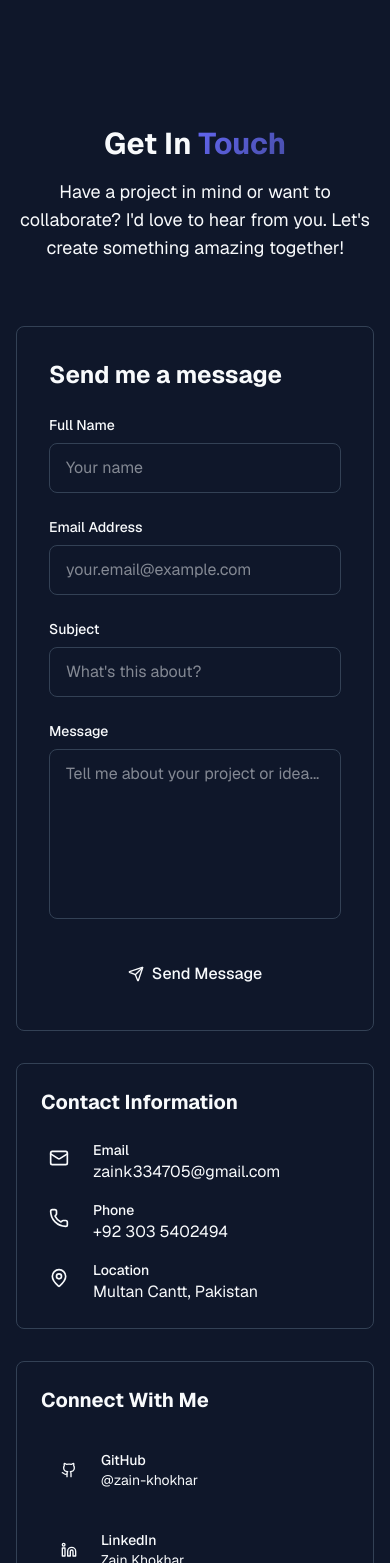
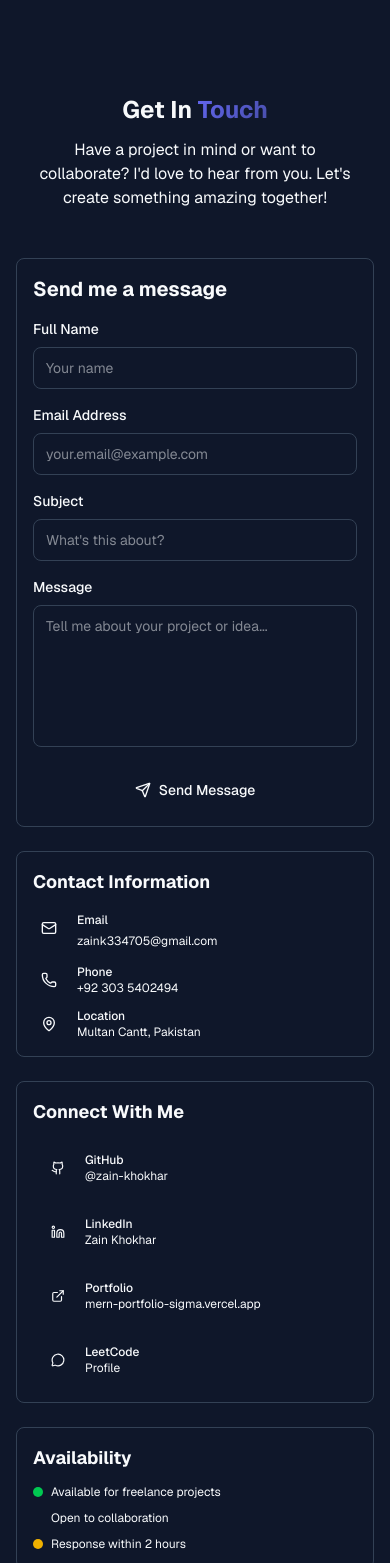
Before and after one commit to zain-khokhar/portfolio, a Next.js app: page / in a window 390 px wide. Shown: the part 9845-11408 px from the top of the page. Built offline with nearby package versions, Linux system fonts and the light colour scheme.

Commit message:
feat: enhance contact form with mobile optimization and iOS zoom prevention

```diff
--- a/src/app/components/ContactSection.js
+++ b/src/app/components/ContactSection.js
@@ -82,7 +82,7 @@ const ContactSection = () => {
   };
 
   return (
-    <section id="contact" className="py-20 bg-secondary/10">
+    <section id="contact" className="py-12 sm:py-16 lg:py-20 bg-secondary/10">
       <div className="max-w-7xl mx-auto px-4 sm:px-6 lg:px-8">
         {/* Header */}
         <motion.div
@@ -90,18 +90,18 @@ const ContactSection = () => {
           whileInView={{ opacity: 1, y: 0 }}
           viewport={{ once: true }}
           transition={{ duration: 0.8 }}
-          className="text-center mb-16"
+          className="text-center mb-12 sm:mb-16"
         >
-          <h2 className="text-3xl md:text-4xl font-bold mb-4">
+          <h2 className="text-2xl sm:text-3xl md:text-4xl font-bold mb-3 sm:mb-4">
             Get In <span className="gradient-text">Touch</span>
           </h2>
-          <p className="text-muted-foreground text-lg max-w-2xl mx-auto">
+          <p className="text-muted-foreground text-base sm:text-lg max-w-2xl mx-auto px-4">
             Have a project in mind or want to collaborate? I&apos;d love to hear from you.
             Let&apos;s create something amazing together!
           </p>
         </motion.div>
 
-        <div className="grid lg:grid-cols-3 gap-8">
+        <div className="grid lg:grid-cols-3 gap-6 sm:gap-8">
           {/* Contact Form */}
           <motion.div
             initial={{ opacity: 0, x: -30 }}
@@ -110,11 +110,11 @@ const ContactSection = () => {
             transition={{ duration: 0.8 }}
             className="lg:col-span-2"
           >
-            <div className="bg-card border border-border rounded-lg p-8">
-              <h3 className="text-2xl font-bold mb-6">Send me a message</h3>
+            <div className="bg-card border border-border rounded-lg p-4 sm:p-6 lg:p-8">
+              <h3 className="text-xl sm:text-2xl font-bold mb-4 sm:mb-6">Send me a message</h3>
 
-              <form onSubmit={handleSubmit} className="space-y-6">
-                <div className="grid md:grid-cols-2 gap-6">
+              <form onSubmit={handleSubmit} className="space-y-4 sm:space-y-6">
+                <div className="grid md:grid-cols-2 gap-4 sm:gap-6">
                   <div>
                     <label htmlFor="name" className="block text-sm font-medium mb-2">
                       Full Name
@@ -126,7 +126,7 @@ const ContactSection = () => {
                       value={formData.name}
                       onChange={handleChange}
                       required
-                      className="w-full px-4 py-3 bg-background border border-border rounded-lg focus:ring-2 focus:ring-primary focus:border-transparent outline-none transition-colors duration-200"
+                      className="w-full px-3 sm:px-4 py-2.5 sm:py-3 bg-background border border-border rounded-lg focus:ring-2 focus:ring-primary focus:border-transparent outline-none transition-colors duration-200 text-sm sm:text-base touch-manipulation"
                       placeholder="Your name"
                     />
                   </div>
@@ -142,7 +142,7 @@ const ContactSection = () => {
                       value={formData.email}
                       onChange={handleChange}
                       required
-                      className="w-full px-4 py-3 bg-background border border-border rounded-lg focus:ring-2 focus:ring-primary focus:border-transparent outline-none transition-colors duration-200"
+                      className="w-full px-3 sm:px-4 py-2.5 sm:py-3 bg-background border border-border rounded-lg focus:ring-2 focus:ring-primary focus:border-transparent outline-none transition-colors duration-200 text-sm sm:text-base touch-manipulation"
                       placeholder="your.email@example.com"
                     />
                   </div>
@@ -159,7 +159,7 @@ const ContactSection = () => {
                     value={formData.subject}
                     onChange={handleChange}
                     required
-                    className="w-full px-4 py-3 bg-background border border-border rounded-lg focus:ring-2 focus:ring-primary focus:border-transparent outline-none transition-colors duration-200"
+                    className="w-full px-3 sm:px-4 py-2.5 sm:py-3 bg-background border border-border rounded-lg focus:ring-2 focus:ring-primary focus:border-transparent outline-none transition-colors duration-200 text-sm sm:text-base touch-manipulation"
                     placeholder="What's this about?"
                   />
                 </div>
@@ -175,7 +175,7 @@ const ContactSection = () => {
                     onChange={handleChange}
                     required
                     rows={6}
-                    className="w-full px-4 py-3 bg-background border border-border rounded-lg focus:ring-2 focus:ring-primary focus:border-transparent outline-none transition-colors duration-200 resize-none"
+                    className="w-full px-3 sm:px-4 py-2.5 sm:py-3 bg-background border border-border rounded-lg focus:ring-2 focus:ring-primary focus:border-transparent outline-none transition-colors duration-200 resize-none text-sm sm:text-base touch-manipulation"
                     placeholder="Tell me about your project or idea..."
                   />
                 </div>
@@ -185,7 +185,7 @@ const ContactSection = () => {
                   disabled={isSubmitting}
                   whileHover={{ scale: 1.02 }}
                   whileTap={{ scale: 0.98 }}
-                  className="w-full md:w-auto px-8 py-3 bg-primary text-primary-foreground rounded-lg hover:bg-primary/90 transition-colors duration-200 font-medium flex items-center justify-center space-x-2 disabled:opacity-50 disabled:cursor-not-allowed"
+                  className="w-full sm:w-auto px-6 sm:px-8 py-2.5 sm:py-3 bg-primary text-primary-foreground rounded-lg hover:bg-primary/90 transition-colors duration-200 font-medium flex items-center justify-center space-x-2 disabled:opacity-50 disabled:cursor-not-allowed text-sm sm:text-base touch-manipulation"
                 >
                   {isSubmitting ? (
                     <>
@@ -209,12 +209,12 @@ const ContactSection = () => {
             whileInView={{ opacity: 1, x: 0 }}
             viewport={{ once: true }}
             transition={{ duration: 0.8, delay: 0.2 }}
-            className="space-y-8"
+            className="space-y-6 sm:space-y-8"
           >
             {/* Contact Details */}
-            <div className="bg-card border border-border rounded-lg p-6">
-              <h3 className="text-xl font-bold mb-6">Contact Information</h3>
-              <div className="space-y-4">
+            <div className="bg-card border border-border rounded-lg p-4 sm:p-6">
+              <h3 className="text-lg sm:text-xl font-bold mb-4 sm:mb-6">Contact Information</h3>
+              <div className="space-y-3 sm:space-y-4">
                 {contactInfo.map((info, index) => (
                   <motion.div
                     key={info.label}
@@ -222,22 +222,22 @@ const ContactSection = () => {
                     whileInView={{ opacity: 1, y: 0 }}
                     viewport={{ once: true }}
                     transition={{ duration: 0.5, delay: index * 0.1 }}
-                    className="flex items-start space-x-4"
+                    className="flex items-start space-x-3 sm:space-x-4"
                   >
-                    <div className="p-2 bg-primary/10 rounded-lg">
-                      <info.icon className="h-5 w-5 text-primary" />
+                    <div className="p-2 bg-primary/10 rounded-lg flex-shrink-0">
+                      <info.icon className="h-4 w-4 sm:h-5 sm:w-5 text-primary" />
                     </div>
-                    <div>
-                      <p className="font-medium text-sm">{info.label}</p>
+                    <div className="min-w-0 flex-1">
+                      <p className="font-medium text-xs sm:text-sm">{info.label}</p>
                       {info.link !== '#' ? (
                         <a
                           href={info.link}
-                          className="text-muted-foreground hover:text-primary transition-colors duration-200"
+                          className="text-muted-foreground hover:text-primary transition-colors duration-200 text-xs sm:text-sm break-words touch-manipulation"
                         >
                           {info.value}
                         </a>
                       ) : (
-                        <p className="text-muted-foreground">{info.value}</p>
+                        <p className="text-muted-foreground text-xs sm:text-sm">{info.value}</p>
                       )}
                     </div>
                   </motion.div>
@@ -246,9 +246,9 @@ const ContactSection = () => {
             </div>
 
             {/* Social Links */}
-            <div className="bg-card border border-border rounded-lg p-6">
-              <h3 className="text-xl font-bold mb-6">Connect With Me</h3>
-              <div className="space-y-4">
+            <div className="bg-card border border-border rounded-lg p-4 sm:p-6">
+              <h3 className="text-lg sm:text-xl font-bold mb-4 sm:mb-6">Connect With Me</h3>
+              <div className="space-y-3 sm:space-y-4">
                 {socialLinks.map((social, index) => (
                   <motion.a
                     key={social.label}
@@ -260,14 +260,14 @@ const ContactSection = () => {
                     viewport={{ once: true }}
                     transition={{ duration: 0.5, delay: index * 0.1 }}
                     whileHover={{ scale: 1.02 }}
-                    className="flex items-center space-x-4 p-3 rounded-lg hover:bg-accent transition-colors duration-200 group"
+                    className="flex items-center space-x-3 sm:space-x-4 p-2.5 sm:p-3 rounded-lg hover:bg-accent transition-colors duration-200 group touch-manipulation"
                   >
-                    <div className="p-2 bg-primary/10 group-hover:bg-primary/20 rounded-lg transition-colors duration-200">
-                      <social.icon className="h-4 w-4 text-primary" />
+                    <div className="p-2 bg-primary/10 group-hover:bg-primary/20 rounded-lg transition-colors duration-200 flex-shrink-0">
+                      <social.icon className="h-3.5 w-3.5 sm:h-4 sm:w-4 text-primary" />
                     </div>
-                    <div>
-                      <p className="font-medium text-sm">{social.label}</p>
-                      <p className="text-muted-foreground text-sm group-hover:text-primary transition-colors duration-200">
+                    <div className="min-w-0 flex-1">
+                      <p className="font-medium text-xs sm:text-sm">{social.label}</p>
+                      <p className="text-muted-foreground text-xs sm:text-sm group-hover:text-primary transition-colors duration-200 truncate">
                         {social.value}
                       </p>
                     </div>
@@ -277,20 +277,20 @@ const ContactSection = () => {
             </div>
 
             {/* Availability */}
-            <div className="bg-gradient-to-br from-primary/10 to-secondary/10 border border-primary/20 rounded-lg p-6">
-              <h3 className="text-xl font-bold mb-4">Availability</h3>
-              <div className="space-y-3">
+            <div className="bg-gradient-to-br from-primary/10 to-secondary/10 border border-primary/20 rounded-lg p-4 sm:p-6">
+              <h3 className="text-lg sm:text-xl font-bold mb-3 sm:mb-4">Availability</h3>
+              <div className="space-y-2.5 sm:space-y-3">
                 <div className="flex items-center space-x-2">
-                  <div className="w-3 h-3 bg-green-500 rounded-full"></div>
-                  <span className="text-sm">Available for freelance projects</span>
+                  <div className="w-2.5 h-2.5 sm:w-3 sm:h-3 bg-green-500 rounded-full flex-shrink-0"></div>
+                  <span className="text-xs sm:text-sm">Available for freelance projects</span>
                 </div>
                 <div className="flex items-center space-x-2">
-                  <div className="w-3 h-3 bg-primary rounded-full"></div>
-                  <span className="text-sm">Open to collaboration</span>
+                  <div className="w-2.5 h-2.5 sm:w-3 sm:h-3 bg-primary rounded-full flex-shrink-0"></div>
+                  <span className="text-xs sm:text-sm">Open to collaboration</span>
                 </div>
                 <div className="flex items-center space-x-2">
-                  <div className="w-3 h-3 bg-yellow-500 rounded-full"></div>
-                  <span className="text-sm">Response within 2 hours</span>
+                  <div className="w-2.5 h-2.5 sm:w-3 sm:h-3 bg-yellow-500 rounded-full flex-shrink-0"></div>
+                  <span className="text-xs sm:text-sm">Response within 2 hours</span>
                 </div>
               </div>
             </div>
```
